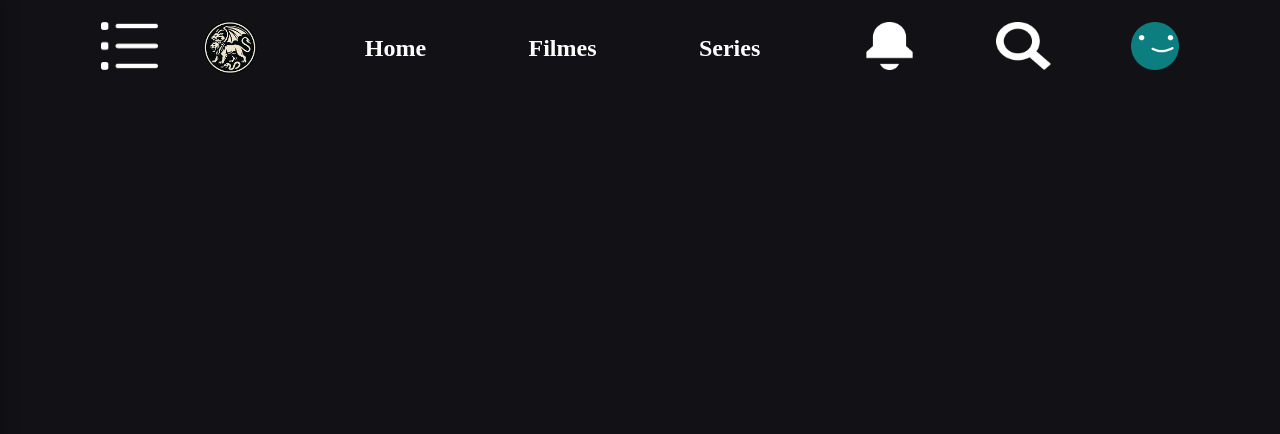
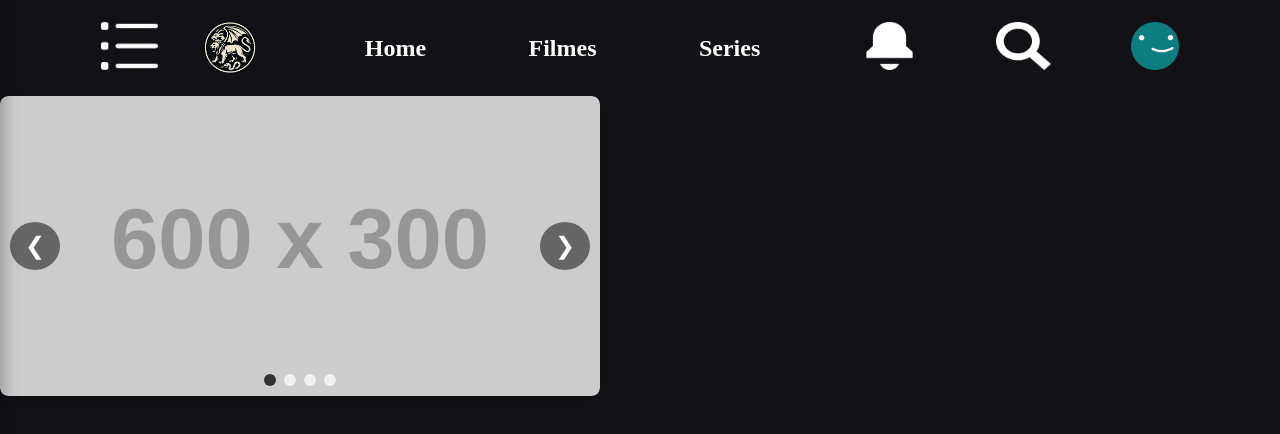
Before and after one commit to IIKomneII/Chimera_Front, a plain HTML site: page index.html in a window 1280 px wide. Drawn offline with Linux system fonts and the light colour scheme; placeholder pictures from the web are drawn by us; a web font is replaced by a local one.

Commit message:
Add files via upload

```diff
--- a/index.html
+++ b/index.html
@@ -6,7 +6,7 @@
     <title>Home Page</title>
     <link rel="stylesheet" href="style.css">
     <link rel="preconnect" href="https://fonts.googleapis.com">
-    <link rel="preconnect" href="https://fonts.gstatic.com" crossorigin>
+    <link rel="preconnect" href="https://fonts.gstatic.com/" crossorigin>
     <link href="https://fonts.googleapis.com/css2?family=Inknut+Antiqua:wght@300;400;500;600;700;800;900&display=swap" rel="stylesheet">
 </head>
 <body>
@@ -37,7 +37,24 @@
         </ul>
     </nav>
     <main>
+        <div class="carousel-container">
+        <div class="carousel-slide">
+            <img src="https://via.placeholder.com/600x300/FF5733/FFFFFF?text=Imagem+1" alt="Imagem 1">
+            <img src="https://via.placeholder.com/600x300/33FF57/FFFFFF?text=Imagem+2" alt="Imagem 2">
+            <img src="https://via.placeholder.com/600x300/5733FF/FFFFFF?text=Imagem+3" alt="Imagem 3">
+            <img src="https://via.placeholder.com/600x300/FF33A1/FFFFFF?text=Imagem+4" alt="Imagem 4">
+        </div>
 
+        <button id="prevBtn" class="carousel-button prev">&#10094;</button>
+        <button id="nextBtn" class="carousel-button next">&#10095;</button>
+
+        <div class="carousel-dots">
+            <span class="dot active" data-slide="0"></span>
+            <span class="dot" data-slide="1"></span>
+            <span class="dot" data-slide="2"></span>
+            <span class="dot" data-slide="3"></span>
+        </div>
+    </div>
     </main>
     <script src="script.js"></script>
 </body>
--- a/script.js
+++ b/script.js
@@ -9,10 +9,59 @@ document.addEventListener('DOMContentLoaded', function() {
   closeSidebar.addEventListener('click', () => {
     sidebar.classList.remove('active');
   });
-  // Fecha ao clicar fora
+
   document.addEventListener('click', function(e) {
     if (sidebar.classList.contains('active') && !sidebar.contains(e.target) && e.target !== menuToggle) {
       sidebar.classList.remove('active');
     }
   });
 });
+
+document.addEventListener('DOMContentLoaded', () => {
+    const carouselSlide = document.querySelector('.carousel-slide');
+    const carouselImages = document.querySelectorAll('.carousel-slide img');
+    const prevBtn = document.getElementById('prevBtn');
+    const nextBtn = document.getElementById('nextBtn');
+    const dotsContainer = document.querySelector('.carousel-dots');
+    const dots = document.querySelectorAll('.dot');
+
+    let counter = 0;
+    const size = carouselImages[0].clientWidth;
+
+    carouselSlide.style.transform = 'translateX(' + (-size * counter) + 'px)';
+
+    nextBtn.addEventListener('click', () => {
+        if (counter >= carouselImages.length - 1) return;
+        carouselSlide.style.transition = 'transform 0.5s ease-in-out';
+        counter++;
+        carouselSlide.style.transform = 'translateX(' + (-size * counter) + 'px)';
+        updateDots();
+    });
+
+    prevBtn.addEventListener('click', () => {
+        if (counter <= 0) return;
+        carouselSlide.style.transition = 'transform 0.5s ease-in-out';
+        counter--;
+        carouselSlide.style.transform = 'translateX(' + (-size * counter) + 'px)';
+        updateDots();
+    });
+    dots.forEach(dot => {
+        dot.addEventListener('click', (e) => {
+            const slideIndex = parseInt(e.target.dataset.slide);
+            counter = slideIndex;
+            carouselSlide.style.transition = 'transform 0.5s ease-in-out';
+            carouselSlide.style.transform = 'translateX(' + (-size * counter) + 'px)';
+            updateDots();
+        });
+    });
+    function updateDots() {
+        dots.forEach((dot, index) => {
+            if (index === counter) {
+                dot.classList.add('active');
+            } else {
+                dot.classList.remove('active');
+            }
+        });
+    }
+    updateDots();
+});
--- a/style.css
+++ b/style.css
@@ -55,8 +55,6 @@ header {
 .header_icon:active {
   transition: 0.2;
   opacity: 1;
-    box-shadow: 0 0 16px 4px #fff, 0 0 32px 8px #3D85FF;
-    background: #444;
   transition: 0.2s;
 }
 
@@ -118,3 +116,71 @@ header img{
 #sidebar ul li a:hover {
   color: #3D85FF;
 }
+
+.carousel-container {
+    width: 600px; /* Largura do carrossel */
+    overflow: hidden; /* Esconde o que está fora do conteiner */
+    position: relative;
+    box-shadow: 0 4px 8px rgba(0, 0, 0, 0.1);
+    border-radius: 8px;
+}
+
+.carousel-slide {
+    display: flex; /* Faz com que as imagens fiquem lado a lado */
+    transition: transform 0.5s ease-in-out; /* Adiciona uma transição suave ao mover */
+}
+
+.carousel-slide img {
+    width: 100%;
+    flex-shrink: 0; /* Impede que as imagens encolham */
+    display: block;
+    border-radius: 8px;
+}
+
+.carousel-button {
+    position: absolute;
+    top: 50%;
+    transform: translateY(-50%);
+    background-color: rgba(0, 0, 0, 0.5);
+    color: white;
+    border: none;
+    padding: 10px 15px;
+    cursor: pointer;
+    font-size: 24px;
+    border-radius: 50%; /* Botões redondos */
+    transition: background-color 0.3s ease;
+}
+
+.carousel-button:hover {
+    background-color: rgba(0, 0, 0, 0.7);
+}
+
+.prev {
+    left: 10px;
+}
+
+.next {
+    right: 10px;
+}
+
+.carousel-dots {
+    position: absolute;
+    bottom: 10px;
+    left: 50%;
+    transform: translateX(-50%);
+    display: flex;
+    gap: 8px;
+}
+
+.dot {
+    width: 12px;
+    height: 12px;
+    background-color: rgba(255, 255, 255, 0.7);
+    border-radius: 50%;
+    cursor: pointer;
+    transition: background-color 0.3s ease;
+}
+
+.dot.active {
+    background-color: #333; /* Cor do dot ativo */
+}
```
Lines whose indentation alone changed are shown as unchanged.
